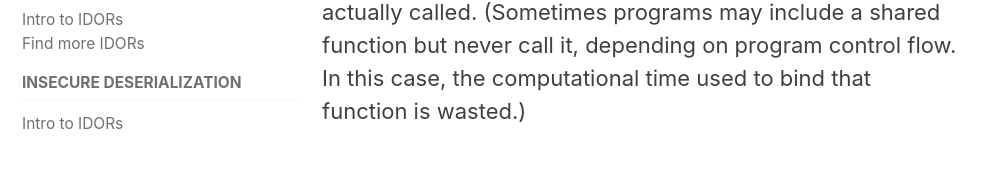
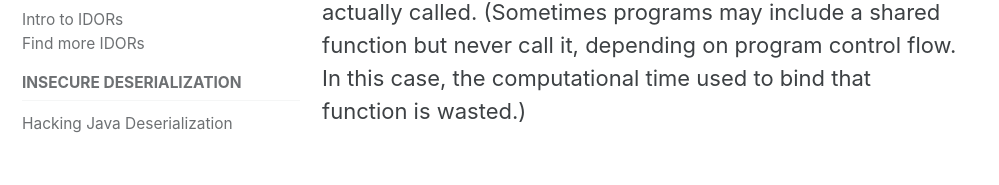
Before and after one commit to vkili/blog, a Jekyll site: the page built from _posts/2020-08-12-attacking-dynamic-linking.md, in a window 1280 px wide and 900 px high, scrolled down 595 px. Shown: the part 693-878 px from the top of the window, without its empty margins (0-999 px from the left). Built offline with Jekyll 4.4.1, drawn with Linux system fonts in a browser that asks for light colours; cached includes are drawn as plain includes.

Commit message:
java deserialization

```diff
--- a/_data/navigation.yml
+++ b/_data/navigation.yml
@@ -64,5 +64,5 @@ posts:
 
   - title: Insecure Deserialization
     children:
-      - title: "Intro to IDORs"
+      - title: "Hacking Java Deserialization"
         url: https://vkili.github.io/blog/insecure%20deserialization/java-deserialization/
```
